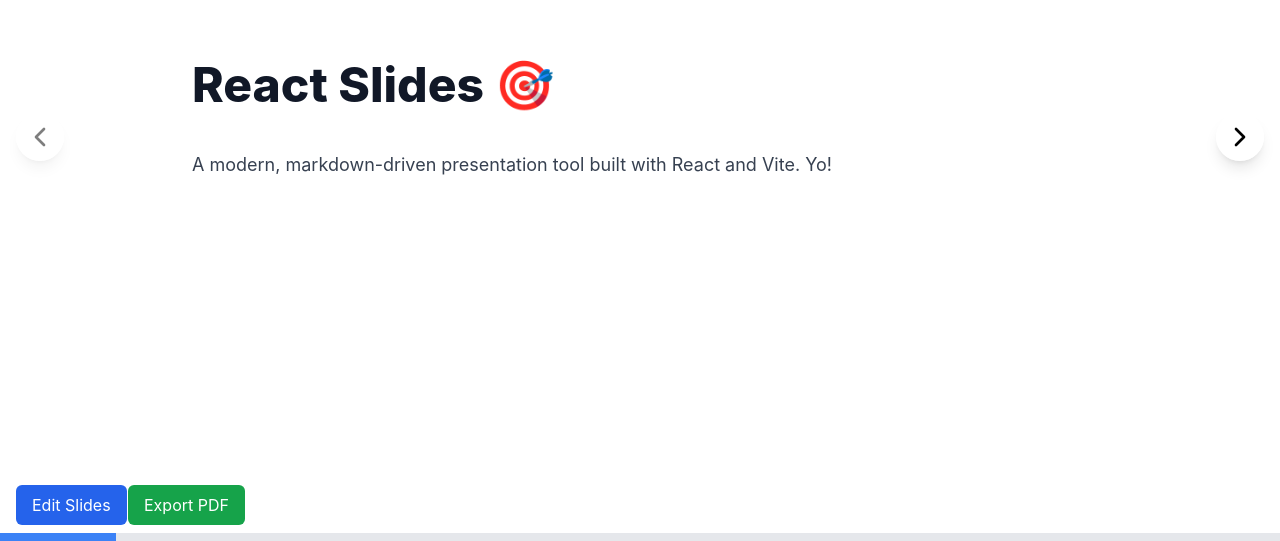
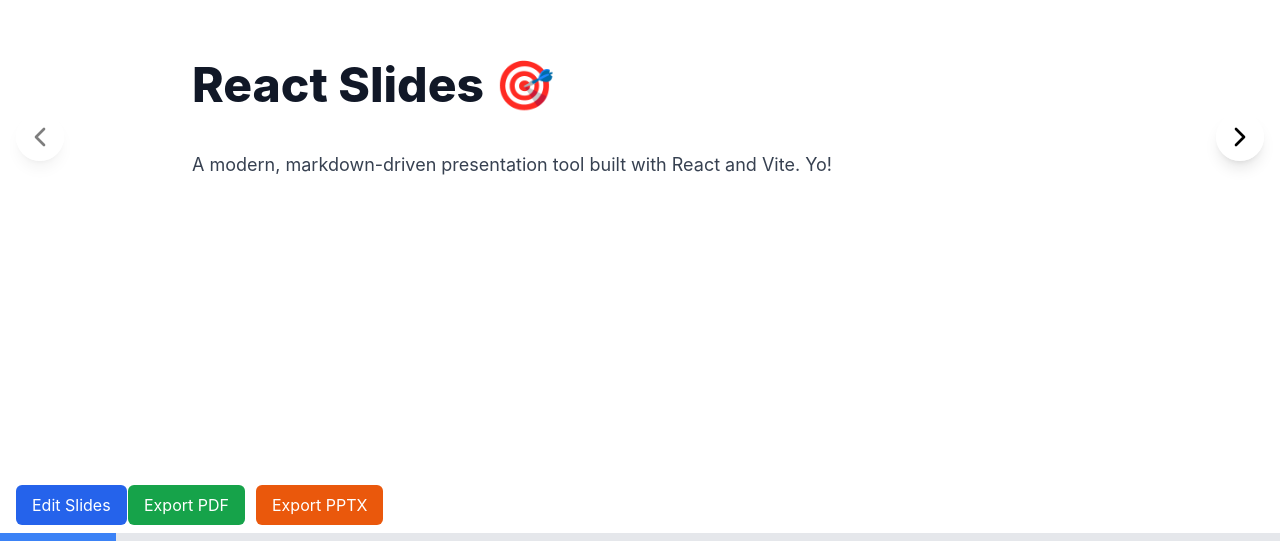
Before and after one commit to React-Slides/react-slides, a React (Vite) app: page / in a window 1280 px wide. Shown: the part 259-800 px from the top of the page. Built offline with nearby package versions, Linux system fonts and the light colour scheme.

Commit message:
feat: add button and ability in browser phase to use new utility to make and export pptx files

```diff
--- a/src/App.tsx
+++ b/src/App.tsx
@@ -2,11 +2,13 @@ import React, { useState, useEffect } from 'react';
 import SlideDeck from './components/SlideDeck';
 import MarkdownForm from './components/MarkdownForm';
 import { exportSlidesToPDF } from './utils/exportSlidesToPDF';
+import { exportSlidesToPPTX } from './utils/exportSlidesToPPTX';
 
 const App: React.FC = () => {
   const [markdownContent, setMarkdownContent] = useState<string | undefined>(undefined);
   const [isEditing, setIsEditing] = useState<boolean>(false);
   const [isExporting, setIsExporting] = useState<boolean>(false);
+  const [isExportingPPTX, setIsExportingPPTX] = useState<boolean>(false);
 
   useEffect(() => {
     // Fetch the initial markdown content from the public folder
@@ -47,6 +49,23 @@ const App: React.FC = () => {
     }
   };
 
+  const handleExportPPTX = async (): Promise<void> => {
+    if (!markdownContent) {
+      console.warn('No content available for export');
+      return;
+    }
+
+    setIsExportingPPTX(true);
+    try {
+      await exportSlidesToPPTX(markdownContent);
+      console.log('PPTX export completed successfully');
+    } catch (error) {
+      console.error('Export failed:', error instanceof Error ? error.message : 'Unknown error');
+    } finally {
+      setIsExportingPPTX(false);
+    }
+  };
+
   return (
     <div className="w-full min-h-screen bg-white">
       {isEditing ? (
@@ -81,6 +100,15 @@ const App: React.FC = () => {
           >
             {isExporting ? 'Exporting...' : 'Export PDF'}
           </button>
+
+          {/* Export PPTX button */}
+          <button
+            onClick={handleExportPPTX}
+            disabled={isExportingPPTX || !markdownContent}
+            className="fixed bottom-4 left-64 px-4 py-2 bg-orange-600 text-white rounded-md hover:bg-orange-700 disabled:opacity-50 disabled:cursor-not-allowed z-20"
+          >
+            {isExportingPPTX ? 'Exporting...' : 'Export PPTX'}
+          </button>
         </div>
       )}
     </div>
```
